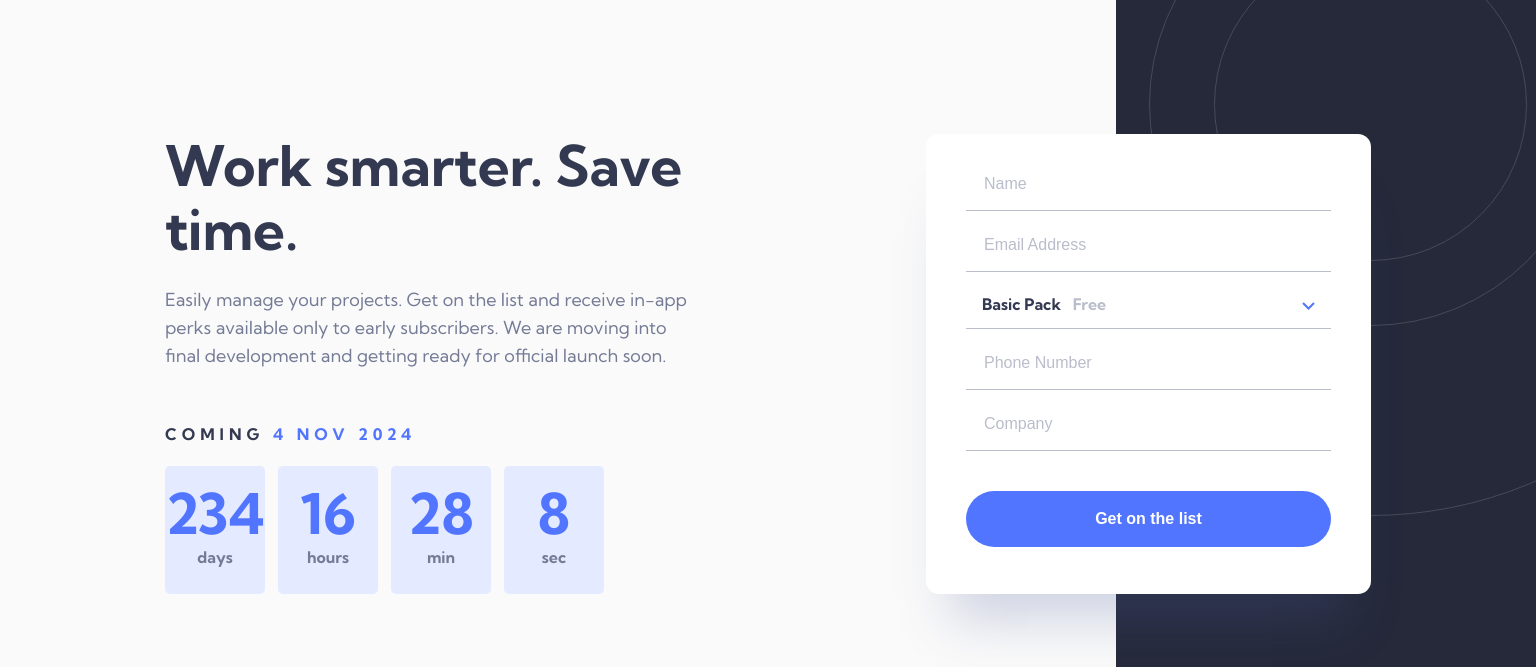
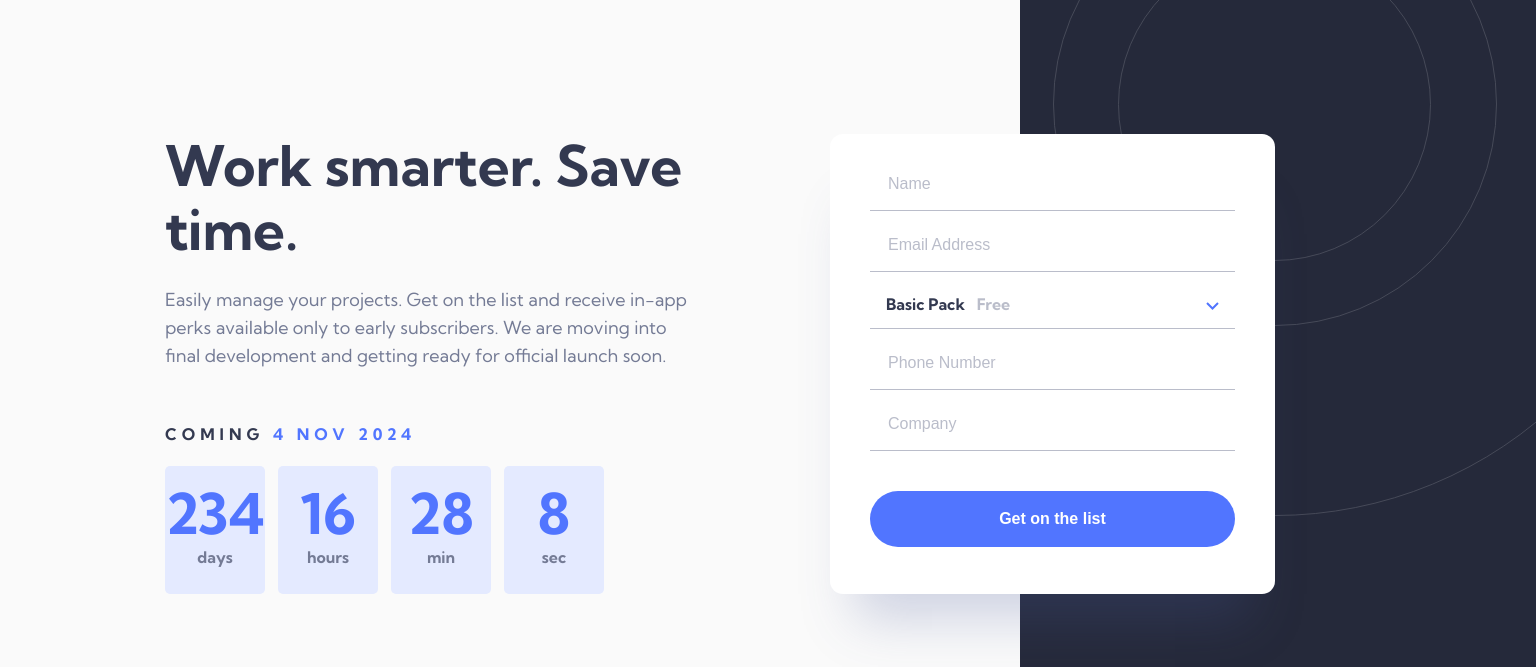
Before and after one commit to daniel-sebastian-buhaianu/fm-officeElite, a plain HTML site: page signup.html in a window 1536 px wide. Shown: the part 133-800 px from the top of the page. Drawn offline with Linux system fonts and the light colour scheme.

Commit message:
Improve responsiveness on signup page

```diff
--- a/scss/signup.scss
+++ b/scss/signup.scss
@@ -50,8 +50,9 @@ header {
 main {
     display: flex;
     flex-direction: column;
-    margin-top: -132px;
     padding: 0 24px;
+    max-width: 375px;
+    margin: -132px auto 0 auto;
     .info {
         text-align: center;
         margin-bottom: 64px;
@@ -161,6 +162,7 @@ main {
 
 @media (min-width: 768px) {
     main {
+        max-width: none;
         margin-top: 0;
         .info {
             margin-bottom: 104px;
@@ -184,7 +186,9 @@ main {
     main {
         flex-direction: row;
         justify-content: space-between;
-        padding: 0 165px;
+        max-width: 1110px;
+        margin-left: 165px;
+        padding: 0;
         .info {
             text-align: start;
             width: 540px;
@@ -234,7 +238,7 @@ footer {
         position: absolute;
         top: 0;
         right: 0;
-        width: 420px;
+        width: calc(100vw - 1020px);
         height: 100%;
         margin: 0;
         z-index: -1;
```
Also changed, not shown: css/signup.css, 1 other file.
